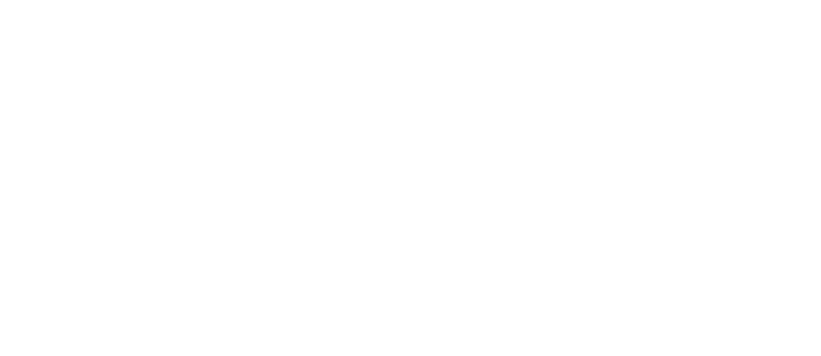
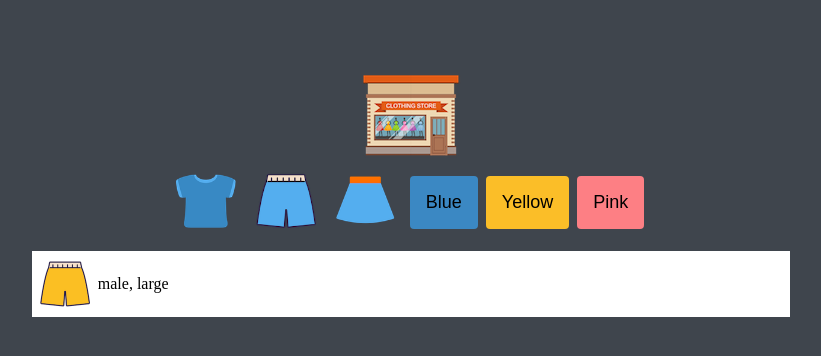
Before and after one commit to Justinhwang92/Mini-shopping, a plain HTML site: page index.html in a window 1280 px wide. Shown: the whole page, without its empty margins (229-1050 px from the left). Drawn offline with Linux system fonts and the light colour scheme.

Commit message:
css setup

```diff
--- a/index.html
+++ b/index.html
@@ -7,5 +7,32 @@
     <link rel="stylesheet" href="style.css" />
     <script src="src/main.js" defer></script>
   </head>
+
+  <!-- logo -->
+  <img src="img/logo.png" alt="Logo" class="logo" />
+
+  <!-- Buttons -->
+  <section class="buttons">
+    <button class="btn">
+      <img src="img/blue_t.png" alt="tshirt" class="imgBtn" />
+    </button>
+    <button class="btn">
+      <img src="img/blue_p.png" alt="pants" class="imgBtn" />
+    </button>
+    <button class="btn">
+      <img src="img/blue_s.png" alt="skirt" class="imgBtn" />
+    </button>
+    <button class="btn colorBtn blue">Blue</button>
+    <button class="btn colorBtn yellow">Yellow</button>
+    <button class="btn colorBtn pink">Pink</button>
+  </section>
+
+  <!-- Items -->
+  <ul class="items">
+    <li class="item">
+      <img src="img/yellow_p.png" alt="pants" class="item__thumnail" />
+      <span class="item__description">male, large</span>
+    </li>
+  </ul>
   <body></body>
 </html>
--- a/style.css
+++ b/style.css
@@ -6,8 +6,96 @@
   --color-yellow: #fbbe28;
   --color-pink: #fd7f84;
   --color-light-grey: #dfdfdf;
+
+  /* size */
+  --base-space: 8px;
+  --size-button: 60px;
+  --size-border: 4px;
+  --size-thumnail: 50px;
+  --font-size: 18px;
+
+  /* animation */
+  --size-animation-duration: 300ms;
 }
 
-* {
-  box-sizing: border-box;
+body {
+  height: 100vh;
+  background-color: var(--color-black);
+  display: flex;
+  flex-direction: column;
+  justify-content: center;
+  align-items: center;
 }
+
+.logo {
+  cursor: pointer;
+  transition: transform var(--size-animation-duration) ease;
+}
+
+.btn {
+  background-color: transparent;
+  border: none;
+  outline: none;
+  cursor: pointer;
+  transition: transform var(--size-animation-duration) ease;
+  margin-right: var(--base-space);
+}
+
+.btn:hover,
+.logo:hover {
+  transform: scale(1.1);
+}
+
+.buttons {
+  display: flex;
+  align-items: center;
+}
+
+.imgBtn {
+  width: var(--size-button);
+  height: var(--size-button);
+}
+
+.colorBtn {
+  font-size: var(--font-size);
+  padding: calc(var(--base-space) * 2);
+  border-radius: var(--size-border);
+}
+
+.blue {
+  background-color: var(--color-blue);
+}
+
+.yellow {
+  background-color: var(--color-yellow);
+}
+
+.pink {
+  background-color: var(--color-pink);
+}
+
+.items {
+  width: 60%;
+  height: 60%;
+  list-style: none;
+  padding-left: 0;
+  overflow-y: scroll;
+}
+
+.item {
+  background-color: white;
+  display: flex;
+  align-items: center;
+  padding: var(--base-space);
+  margin-bottom: var(--base-space);
+}
+
+.item__thumnail {
+  width: var(--size-thumnail);
+  height: var(--size-thumnail);
+}
+
+.item__description {
+  margin-left: var(--base-space);
+  font: var(--font-size);
+}
```
